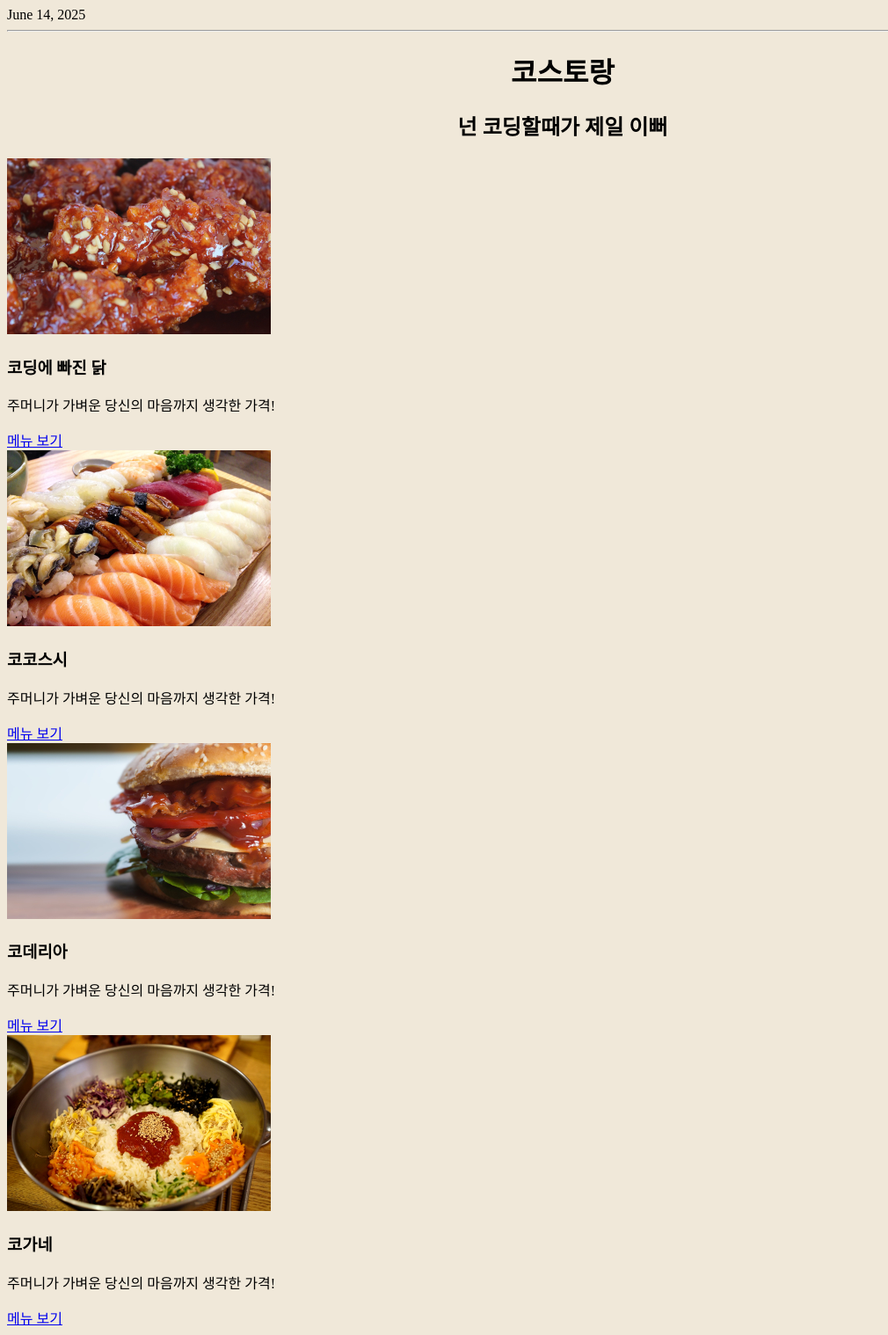
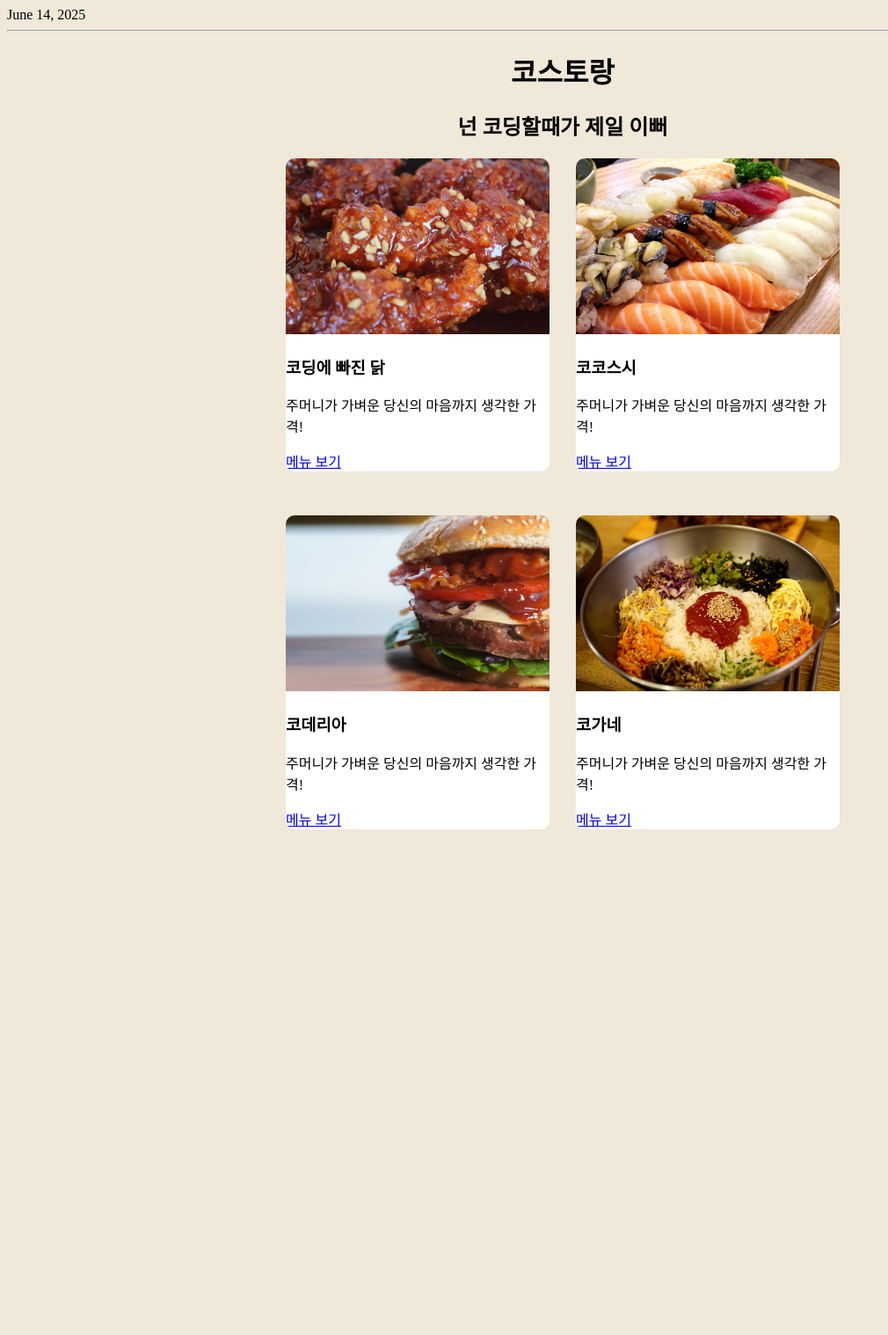
Before and after one commit to samon3869/Costaurant, a Django app: page /foods/index/ in a window 1280 px wide. Shown: the whole page at 88% size, without its empty margins (0-1010 px from the left). After the commit the page ends 943 px from the top, so only its background shows below. Run offline with Django 5.2, Linux system fonts and the light colour scheme; some web fonts are replaced.

Commit message:
css/② 음식카드 레이아웃 작성

```diff
--- a/foods/static/foods/css/styles.css
+++ b/foods/static/foods/css/styles.css
@@ -13,3 +13,28 @@ h1, h2 {
   text-align: center;
   font-family: Jua
 }
+
+/* ② 카드 레이아웃 */
+
+* {
+  box-sizing: border-box;
+}
+
+.food-container {
+  width: 660px;
+  margin-left: auto;
+  margin-right: auto;
+}
+
+.food {
+  background-color: white;
+  width: 300px;
+  margin-left: auto;
+  margin-right: auto;
+  border-radius: 10px;
+  overflow: hidden;
+  margin-bottom: 50px;
+  float: left;
+  margin-left: 15px;
+  margin-right: 15px;
+}
```
